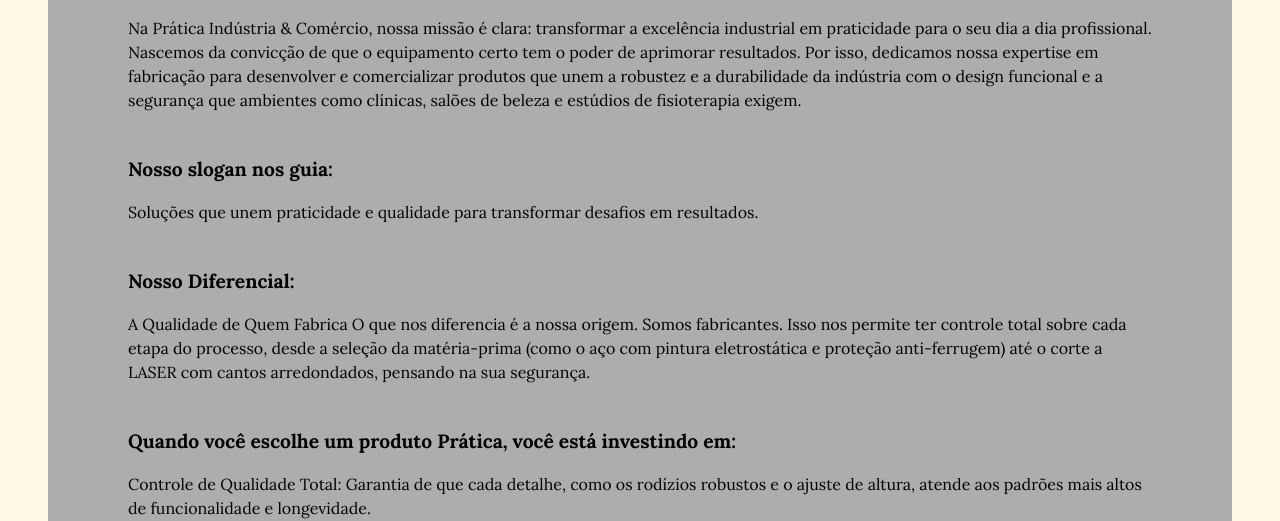
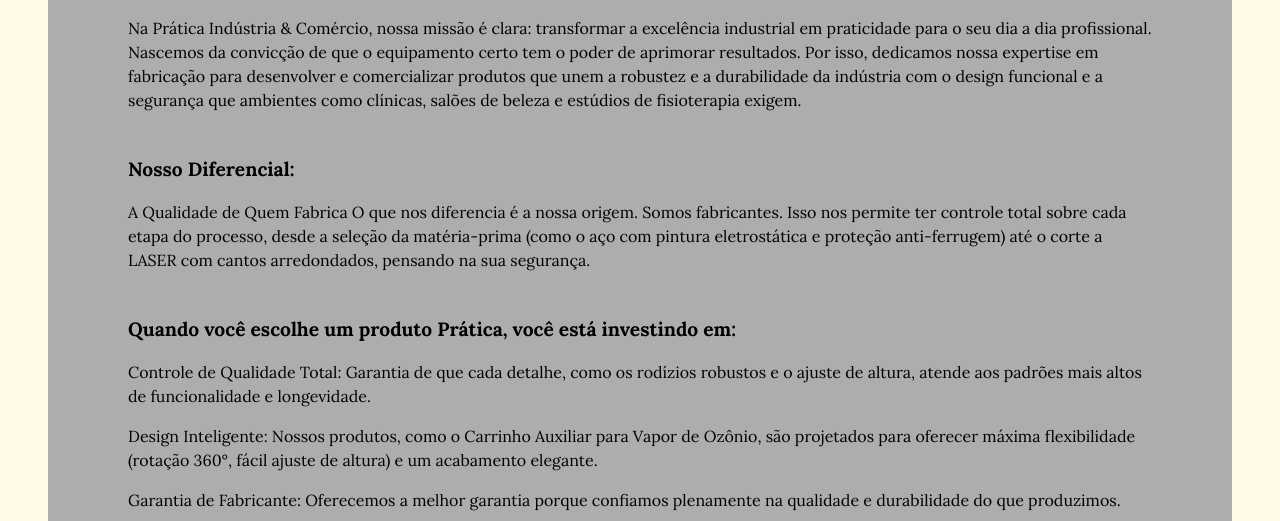
Before and after one commit to phpaiva09/SistemaPr-tica, a plain HTML site: page sobrenos.html in a window 1280 px wide. Shown: the part 292-813 px from the top of the page. Drawn offline with Linux system fonts and the light colour scheme.

Commit message:
projeto finalizado
projeto finalizado

```diff
--- a/sobrenos.html
+++ b/sobrenos.html
@@ -45,8 +45,6 @@
 
                 Nascemos da convicção de que o equipamento certo tem o poder de aprimorar resultados. Por isso, dedicamos nossa expertise em fabricação para desenvolver e comercializar produtos que unem a robustez e a durabilidade da indústria com o design funcional e a segurança que ambientes como clínicas, salões de beleza e estúdios de fisioterapia exigem.</p>
 
-                <h3>Nosso slogan nos guia:</h3><p>Soluções que unem praticidade e qualidade para transformar desafios em resultados.</p>
-
                 <h3>Nosso Diferencial:</h3><p>A Qualidade de Quem Fabrica
                 O que nos diferencia é a nossa origem. Somos fabricantes. Isso nos permite ter controle total sobre cada etapa do processo, desde a seleção da matéria-prima (como o aço com pintura eletrostática e proteção anti-ferrugem) até o corte a LASER com cantos arredondados, pensando na sua segurança.</p>
 
```
